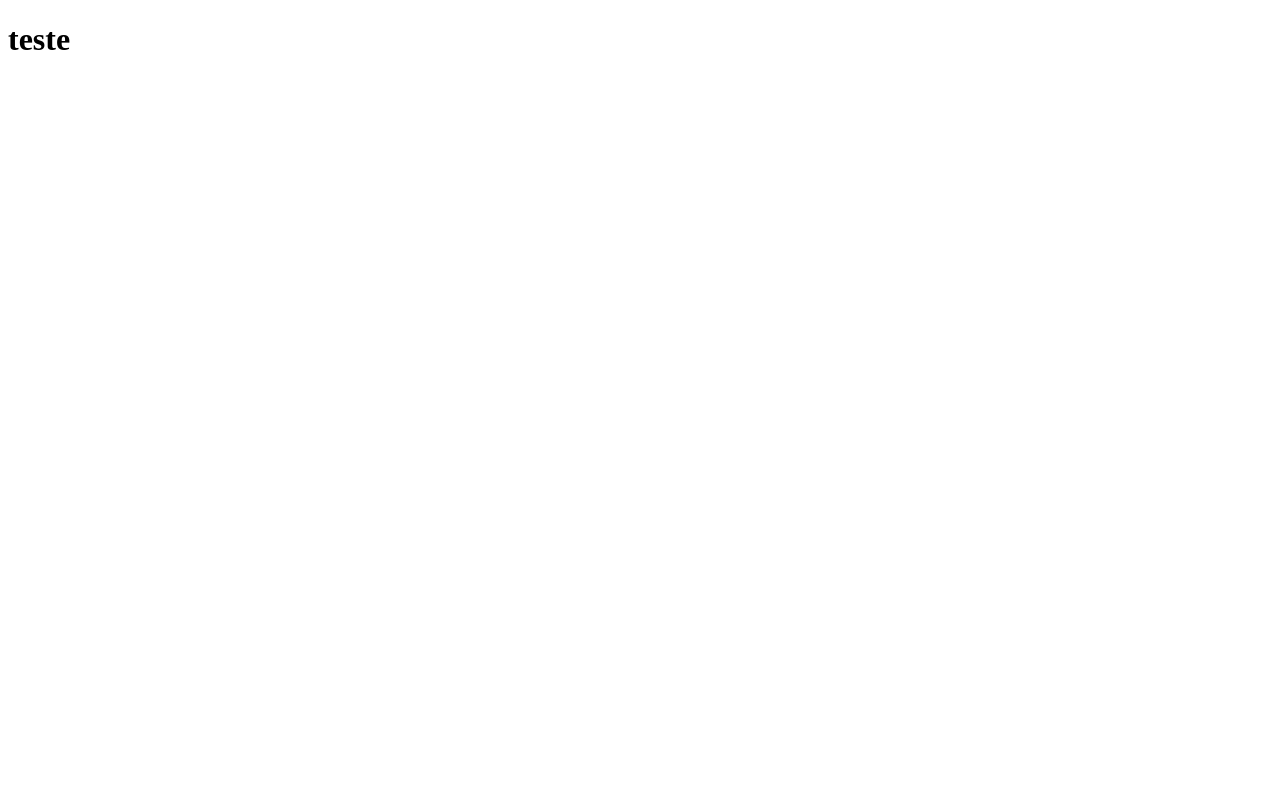
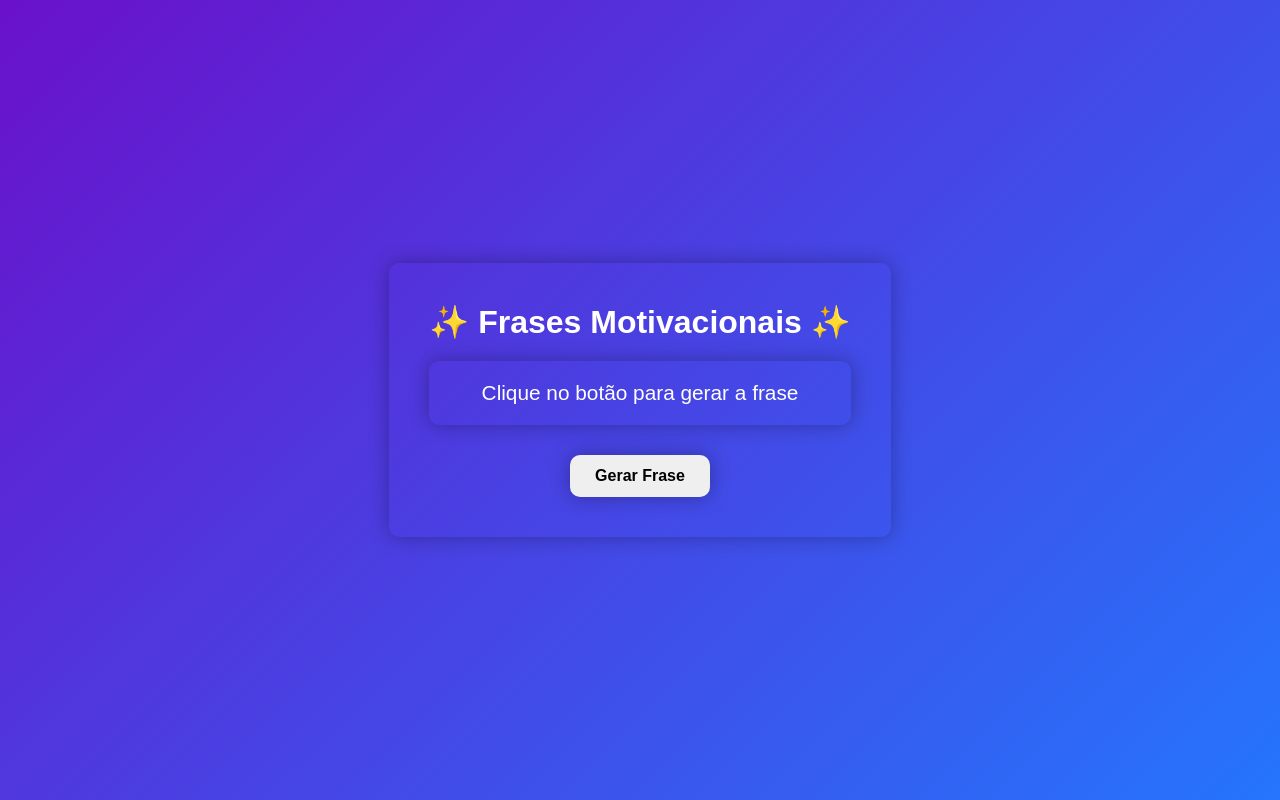
Before and after one commit to FelipeSantosDeSouza/Gerador-de-Frases-Motivacionais, a plain HTML site: page index.html in a window 1280 px wide. Drawn offline with Linux system fonts and the light colour scheme.

Commit message:
add css js

```diff
--- a/index.html
+++ b/index.html
@@ -1,11 +1,19 @@
 <!DOCTYPE html>
 <html lang="pt-br">
+
 <head>
     <meta charset="UTF-8">
     <meta name="viewport" content="width=device-width, initial-scale=1.0">
     <title>Gerador de Frases Motivacionais</title>
+    <link rel="stylesheet" href="./style.css">
 </head>
+
 <body>
-    <h1>teste</h1>
+    <main id="main">
+        <h1 id="titulo" class="titulo">✨ Frases Motivacionais ✨</h1>
+        <p id="frase" class="frase">Clique no botão para gerar a frase</p>
+        <button id="botao" class="botao">Gerar Frase</button>
+    </main>
 </body>
+<script src="./script.js"></script>
 </html>
--- /dev/null
+++ b/script.js
@@ -0,0 +1,29 @@
+const frases= ["Acredite em si mesmo e tudo será possível 💪",
+  "Cada dia é uma nova chance de recomeçar 🌅",
+  "Pequenos passos também te levam longe 👣",
+  "Você é mais forte do que imagina 🦁",
+  "Grandes coisas começam com pequenos começos 🌱",
+  "Persistência é o caminho do êxito 🚀",
+  "A vitória nasce da superação diária 🏆",
+  "O sucesso é a soma de pequenos esforços 💼",
+  "Nunca é tarde para ser quem você poderia ser ✨",
+  "Seja a energia que você quer atrair 🔥"];
+
+
+  const frase = document.getElementById("frase")
+  const botao = document.getElementById("botao")
+
+
+  botao.addEventListener("click", function() {
+    const indice = Math.floor(Math.random() * frases.length);
+    frase.textContent=(frases[indice]);
+
+
+  const cor = `hsl(${Math.floor(Math.random() * 360)}, 70%, 50%)`;
+  document.getElementById("main").style.background = cor;
+    });
+
+    localStorage.setItem("ultimaFrase", JSON.stringify( frases[indice]));
+
+    const ultima = localStorage.getItem("ultimaFrase");
+if (ultima) frase.textContent = ultima;
--- /dev/null
+++ b/style.css
@@ -0,0 +1,59 @@
+* {
+    margin: 0;
+    padding: 0;
+    box-sizing: border-box;
+    font-family: sans-serif;
+}
+
+body{
+    display: flex;
+    justify-content: center;
+    align-items: center;
+    height: 100vh;
+    background: linear-gradient(135deg, #6a11cb, #2575fc);
+
+}
+
+main{
+    padding: 40px;
+    color: white;
+    text-align: center;
+    align-items: center;
+    border-radius: 10px;
+    box-shadow: 0px 0px 20px rgba(0, 0,0, 0.3);
+}
+
+
+h1{
+
+    margin-bottom: 20px;
+    font-size: 2em;
+}
+
+p{
+
+    border-radius: 10px;
+    box-shadow: 0 0 20px rgba(0, 0,0, 0.3);
+    margin-bottom: 30px;
+    font-size: 1.3em;
+    min-height: 60px;
+    padding: 20px;
+}
+
+button{
+    padding: 12px 25px;
+    border-radius: 10px;
+    font-weight: bold;
+    border: none;
+    font-size: 1em;
+    cursor: pointer;
+    box-shadow: 0 0 20px rgba(0, 0,0, 0.3);
+    transition: all 0.3s ease;
+}
+
+
+button:hover {
+  background-color: #333;
+  color: white;
+  transform: scale(1.05);
+}
```
